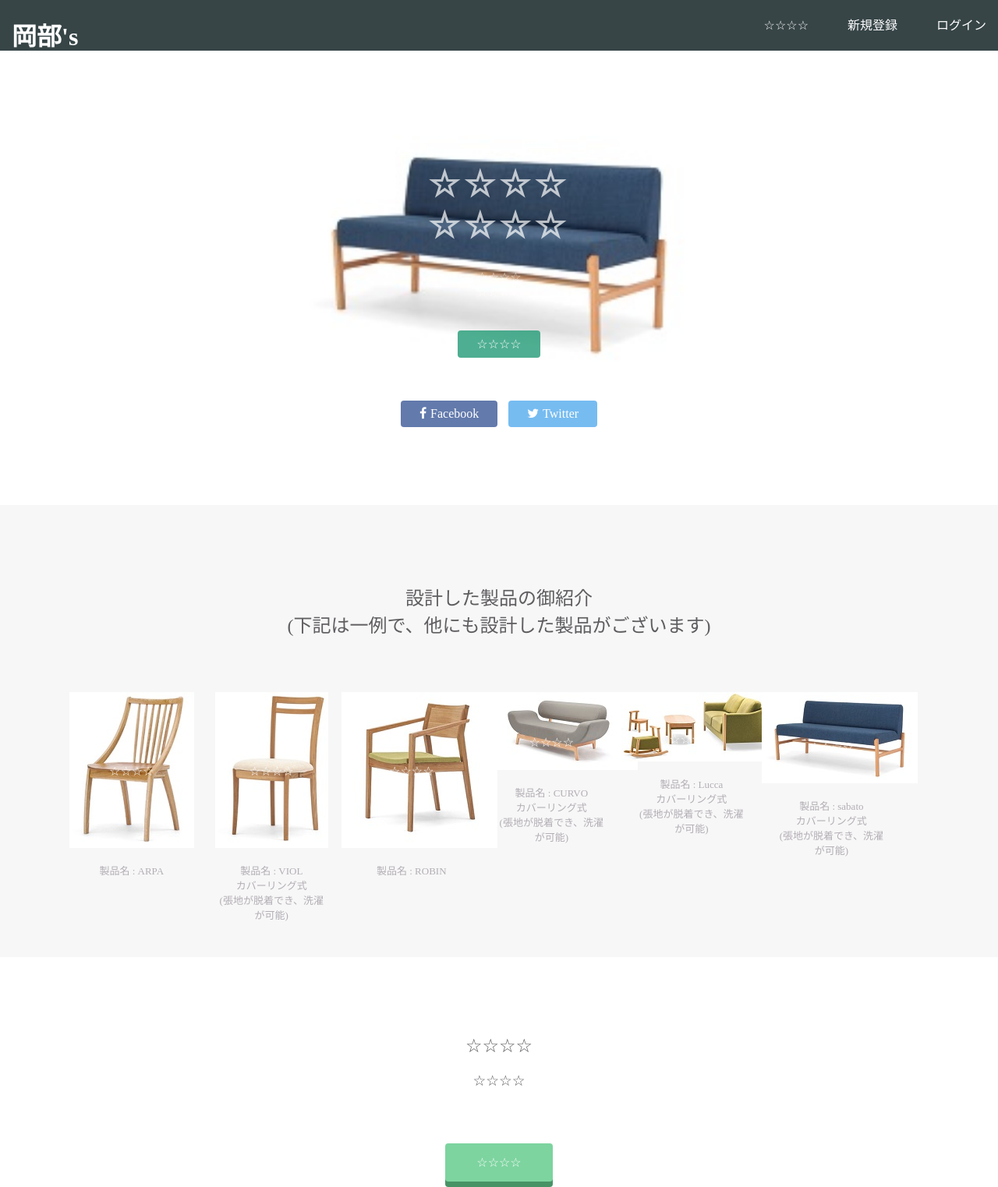
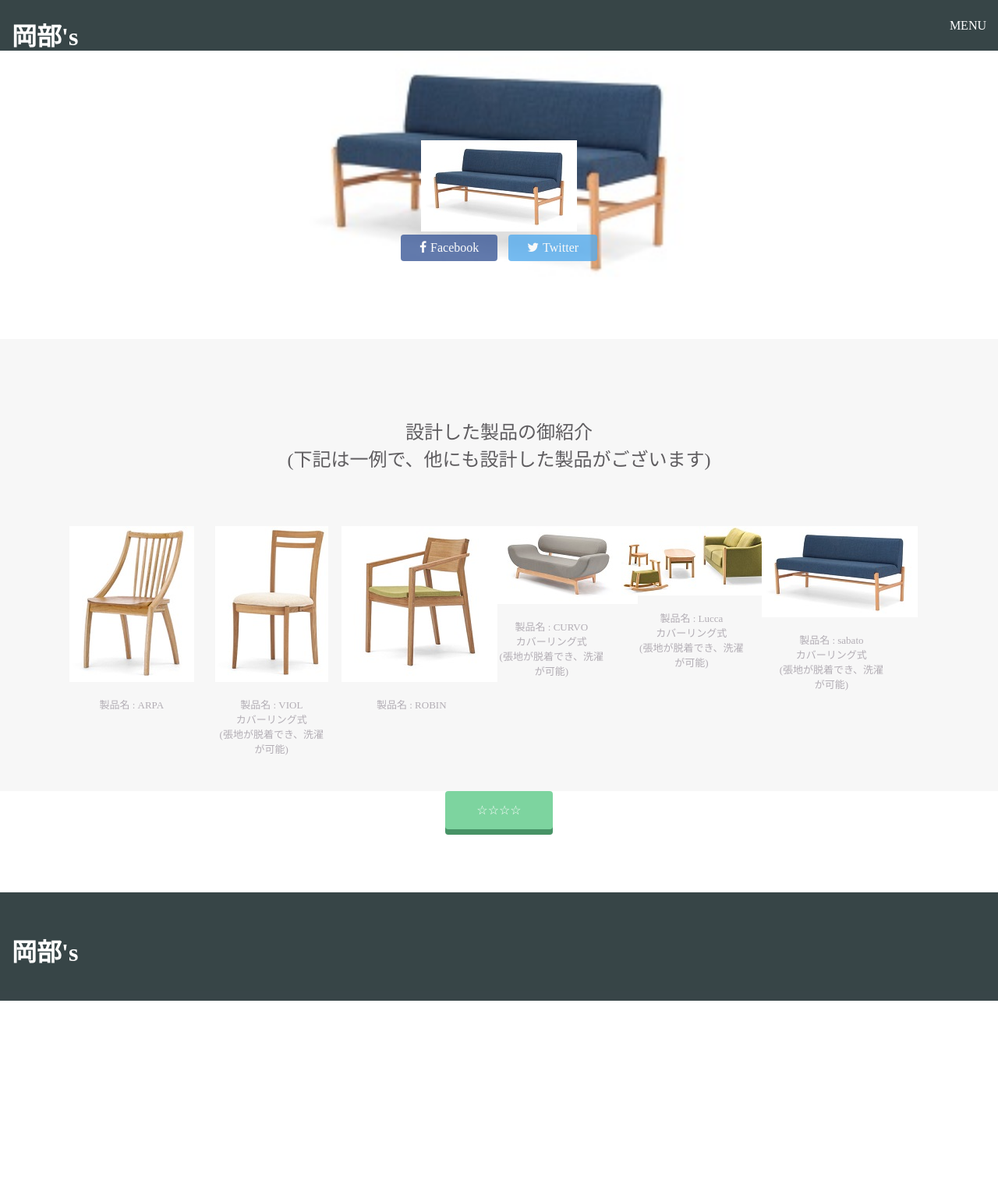
Before and after one commit to maryard/maryard.github.io, a plain HTML site: page index.html in a window 1280 px wide. Shown: the top 1523 px of the page at 78% size. After the commit the page ends 1284 px from the top, so only its background shows below. Drawn offline with Linux system fonts and the light colour scheme.

Commit message:
Update index.html

```diff
--- a/index.html
+++ b/index.html
@@ -15,19 +15,14 @@
       </div>
       <span class="fa fa-bars menu-icon"></span>
       <div class="header-right">
-        <a href="#">☆☆☆☆</a>
-        <a href="#">新規登録</a>
-        <a href="#" class="login">ログイン</a>
+        <a href="#">MENU</a>
       </div>
     </div>
   </header>
   <div class="top-wrapper">
     <div class="container">
-      <h1>☆☆☆☆<br>☆☆☆☆</h1>
-      <p>☆☆☆☆<br>☆☆☆☆</p>
+      <img src="sabato.jpg">
       <div class="btn-wrapper">
-        <a href="#" class="btn signup">☆☆☆☆</a>
-        <p>☆☆☆☆</p>
         <a href="#" class="btn facebook"><span class="fa fa-facebook"></span>Facebook</a>
         <a href="#" class="btn twitter"><span class="fa fa-twitter"></span>Twitter</a>
       </div>
@@ -42,42 +37,36 @@
         <div class="lesson">
           <div class="lesson-icon">
             <img src="arpa.jpg">
-            <p>☆☆☆☆</p>
           </div>
           <p class="text-contents">製品名 : ARPA</p>
         </div>
         <div class="lesson">
           <div class="lesson-icon">
             <img src="viol.jpg">
-            <p>☆☆☆☆</p>
           </div>
           <p class="text-contents">製品名 : VIOL<br>カバーリング式<br>(張地が脱着でき、洗濯が可能)</p>
         </div>
         <div class="lesson">
           <div class="lesson-icon">
             <img src="rbn.jpg">
-            <p>☆☆☆☆</p>
           </div>
           <p class="text-contents">製品名 : ROBIN</p>
         </div>
         <div class="lesson">
           <div class="lesson-icon">
             <img src="curvo.jpg">
-            <p>☆☆☆☆</p>
           </div>
           <p class="text-contents">製品名 : CURVO<br>カバーリング式<br>(張地が脱着でき、洗濯が可能)</p>
         </div>
         <div class="lesson">
           <div class="lesson-icon">
             <img src="lucca.jpg">
-            <p>☆☆☆☆</p>
           </div>
           <p class="text-contents">製品名 : Lucca<br>カバーリング式<br>(張地が脱着でき、洗濯が可能)</p>
         </div>
         <div class="lesson">
           <div class="lesson-icon">
             <img src="sabato.jpg">
-            <p>☆☆☆☆</p>
           </div>
           <p class="text-contents">製品名 : sabato<br>カバーリング式<br>(張地が脱着でき、洗濯が可能)</p>
         </div>
@@ -87,17 +76,12 @@
   </div>
   <div class="message-wrapper">
     <div class="container">
-      <div class="heading">
-        <h2>☆☆☆☆</h2>
-        <h3>☆☆☆☆</h3>
-      </div>
       <span class="btn message">☆☆☆☆</span>
     </div>
   </div>
   <footer>
     <div class="container">
       <h1>岡部's</h1>
-      <p>☆☆☆☆</p>
     </div>
   </footer>
 </body>
```
